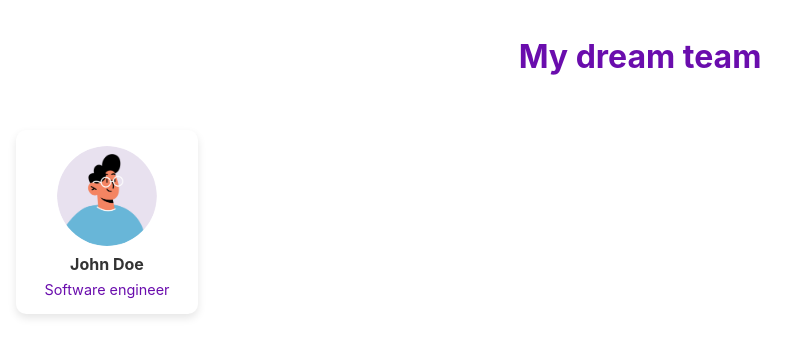
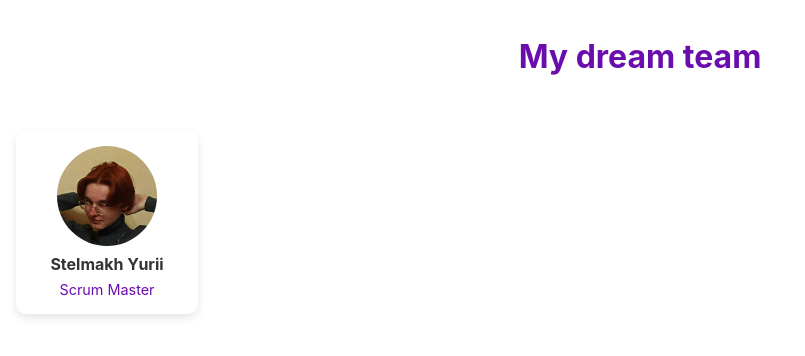
Before and after one commit to pupsaik/My-dream-team, a React (Create React App) app: page / in a window 1280 px wide. Shown: the top 356 px of the page, without its empty margins (0-805 px from the left). Built offline with nearby package versions, Linux system fonts and the light colour scheme.

Commit message:
Add Yurii's info

```diff
--- a/src/components/Body.js
+++ b/src/components/Body.js
@@ -4,10 +4,10 @@ const Body = () => {
   return (
     <main style={styles.body}>
       <div style={styles.card}>
-        <img src={"/avatar-default.png"} alt="John Doe" style={styles.photo} />
+        <img src={"/stelmakh_yurii.png"} alt="StelmakhYurii" style={styles.photo} />
         <div style={styles.textContainer}>
-          <h2 style={styles.name}>John Doe</h2>
-          <p style={styles.position}>Software engineer</p>
+          <h2 style={styles.name}>Stelmakh Yurii</h2>
+          <p style={styles.position}>Scrum Master</p>
         </div>
       </div>
     </main>
```
Also changed, not shown: public/stelmakh_yurii.png (added).
